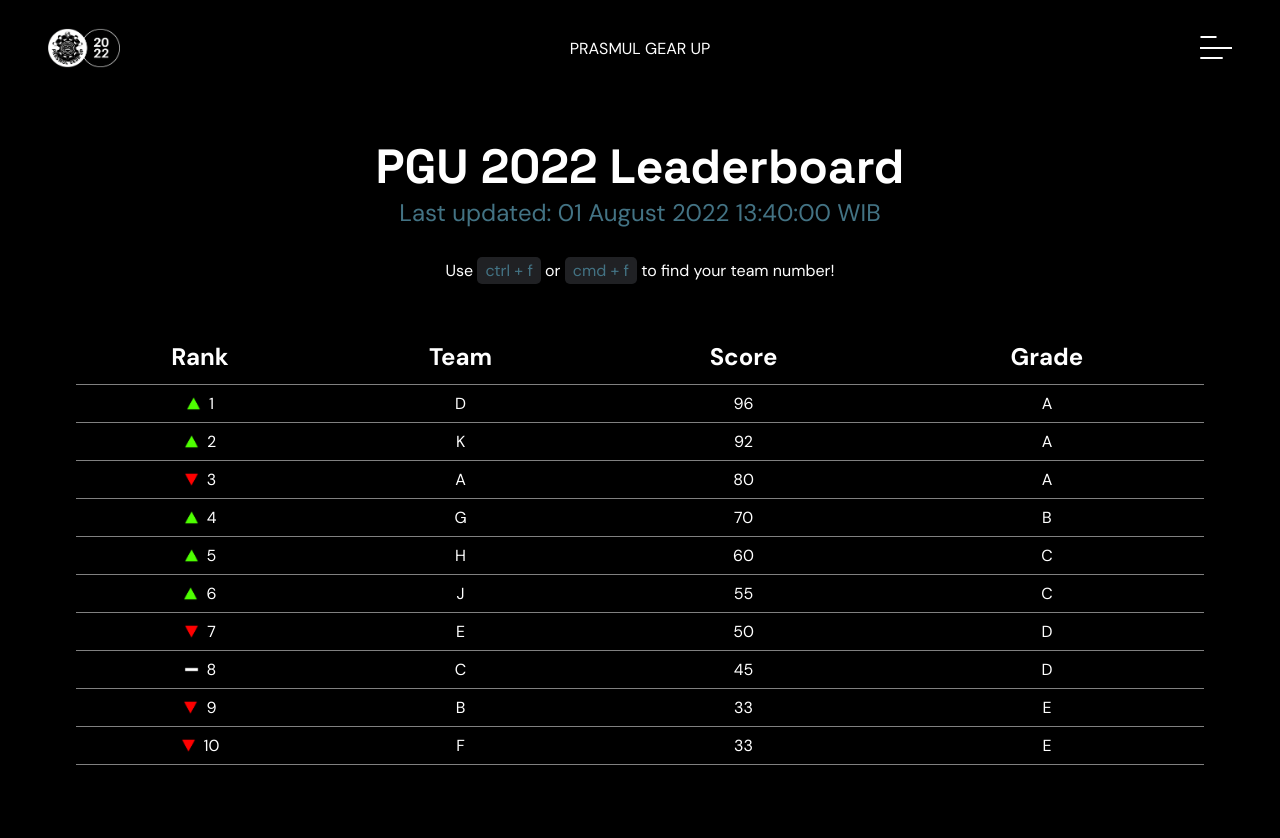
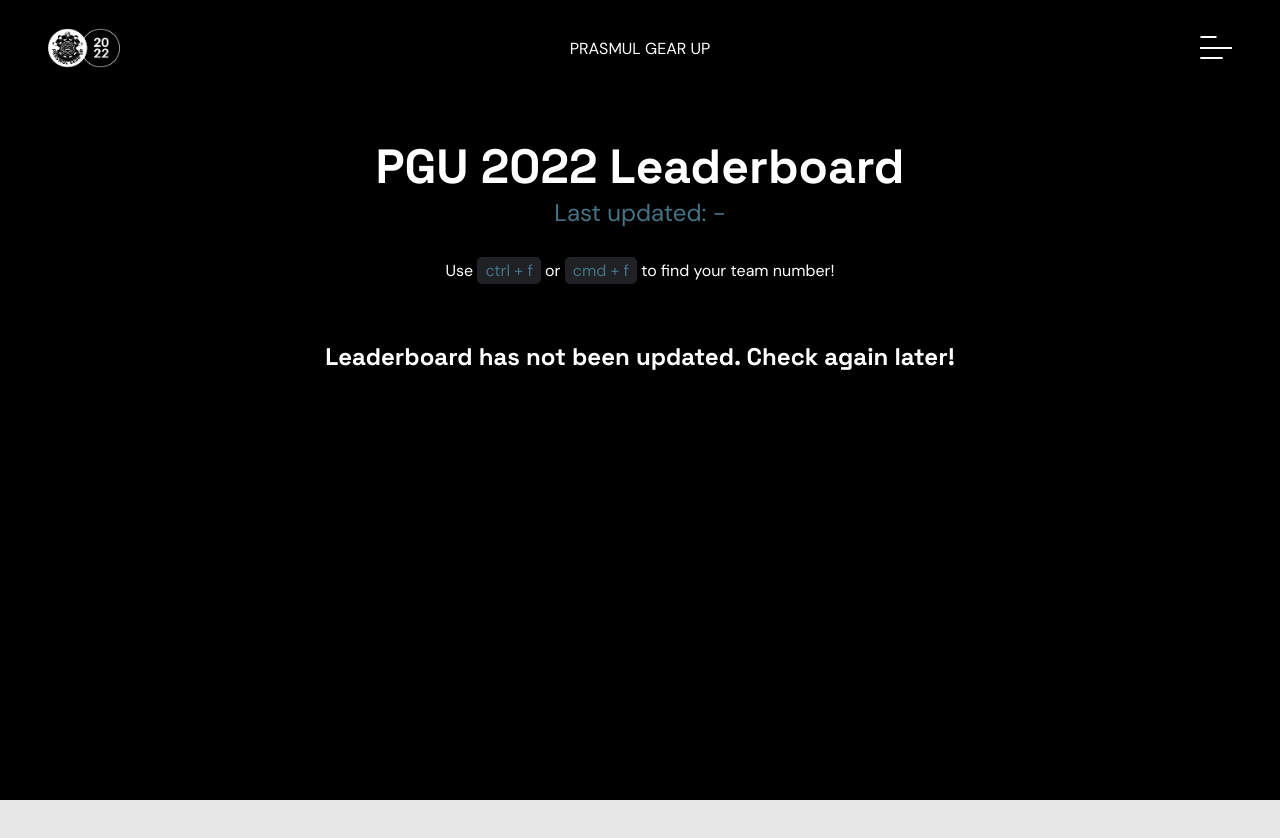
Before and after one commit to owenn2106/pgu2022-nextjs-frontend, a Next.js app: page /leaderboard in a window 1280 px wide. Shown: the top 838 px of the page. After the commit the page ends 800 px from the top, so only its background shows below. Built offline with nearby package versions, Linux system fonts and the light colour scheme.

Commit message:
removed leaderboard table for initial deploy

```diff
--- a/pages/leaderboard.js
+++ b/pages/leaderboard.js
@@ -49,7 +49,8 @@ const leaderboard = () => {
         <p
           style={{ textAlign: "center", color: "#437384", fontSize: "1.5rem" }}
         >
-          Last updated: 01 August 2022 13:40:00 WIB
+          {/* Last updated: 01 August 2022 13:40:00 WIB */}
+          Last updated: -
         </p>
         <p style={{ textAlign: "center", paddingTop: "2em" }}>
           Use{" "}
@@ -77,7 +78,10 @@ const leaderboard = () => {
           to find your team number!
         </p>
         <div style={{ marginTop: 60 }}>
-          <LeaderboardTable data={data} />
+          {/* <LeaderboardTable data={data} /> */}
+          <h2 style={{ textAlign: "center" }}>
+            Leaderboard has not been updated. Check again later!
+          </h2>
         </div>
       </div>
     </div>
```
